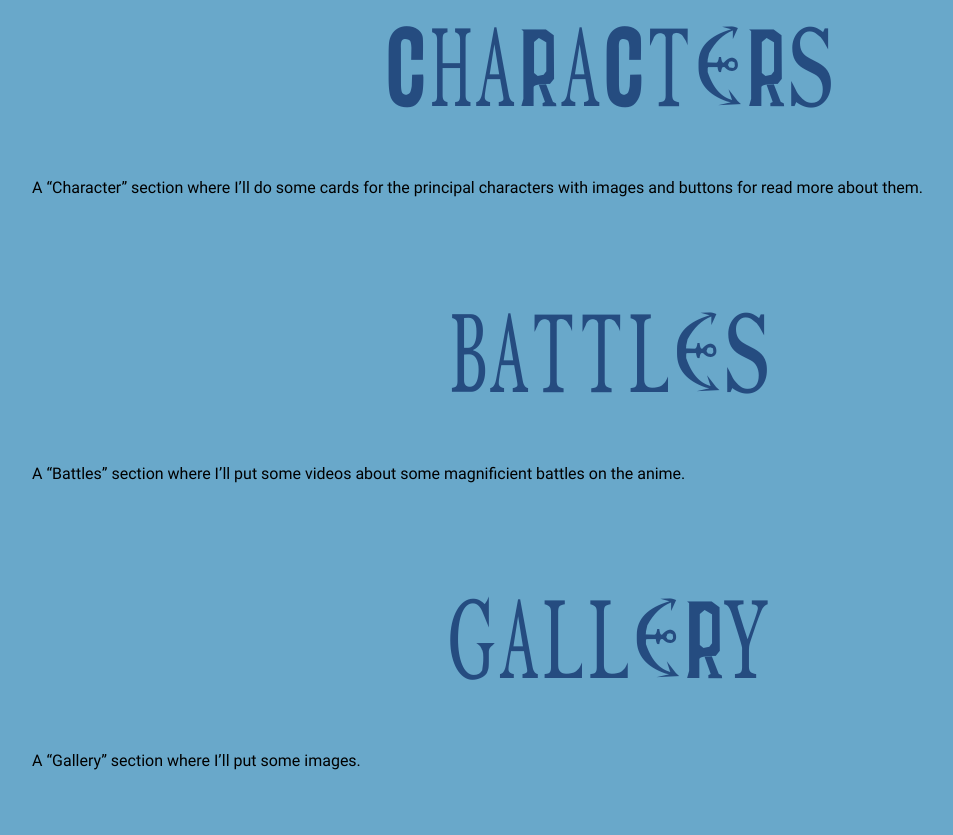
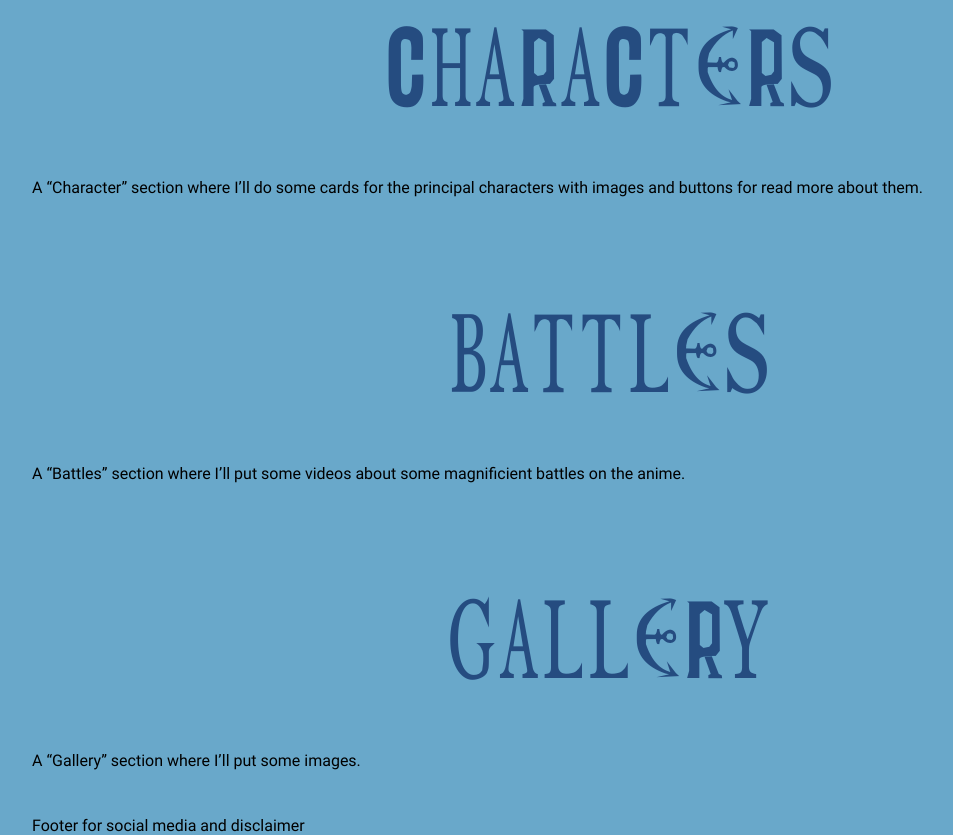
Before and after one commit to eleilop/one_piece, a plain HTML site: page index.html in a window 1280 px wide. Shown: the part 3005-3840 px from the top of the page, without its empty margins (32-985 px from the left). Drawn offline with Linux system fonts and the light colour scheme.

Commit message:
footer text

```diff
--- a/index.html
+++ b/index.html
@@ -99,7 +99,7 @@
         </section>
 
         <footer id="socials">
-
+            Footer for social media and disclaimer
         </footer>
     </div>
 </body>
```
